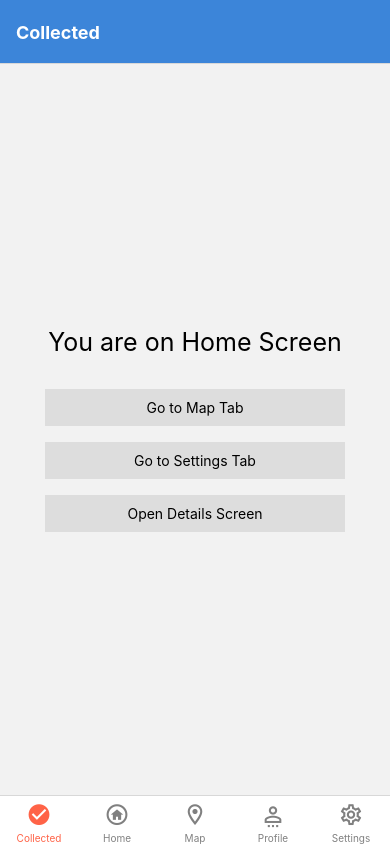
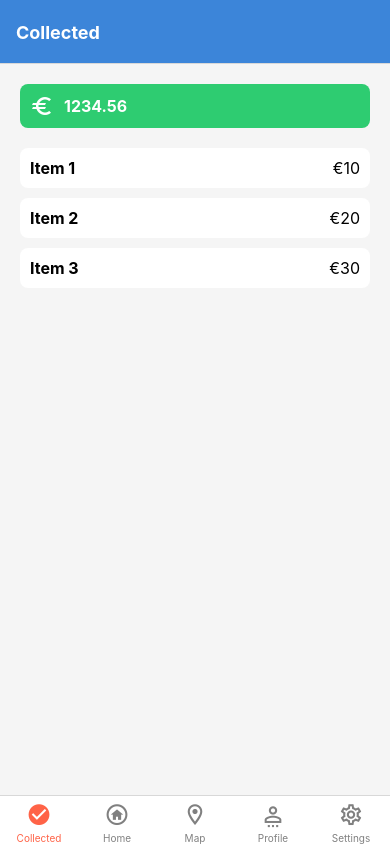
Before and after one commit to thomasmartini/CleanWave, a React Native app: screen /Collection in a window 390 px wide. Built offline with nearby package versions, Linux system fonts and the light colour scheme.

Commit message:
Update CollectionScreen.js

```diff
--- a/pages/CollectionScreen.js
+++ b/pages/CollectionScreen.js
@@ -1,68 +1,80 @@
-// React Native Bottom Navigation
-// https://aboutreact.com/react-native-bottom-navigation/
-import * as React from 'react';
-import {
-  TouchableOpacity,
-  StyleSheet,
-  View,
-  Text,
-  SafeAreaView
-} from 'react-native';
+import React from 'react';
+import { View, Text, StyleSheet } from 'react-native';
+import { MaterialIcons } from '@expo/vector-icons';
 
-const HomeScreen = ({ navigation }) => {
+const CollectedAmount = ({ amount }) => {
   return (
-    <SafeAreaView style={{ flex: 1 }}>
-      <View style={{ flex: 1, padding: 16 }}>
-        <View
-          style={{
-            flex: 1,
-            alignItems: 'center',
-            justifyContent: 'center',
-          }}>
-          <Text
-            style={{
-              fontSize: 25,
-              textAlign: 'center',
-              marginBottom: 16
-            }}>
-            You are on Home Screen
-          </Text>
-          <TouchableOpacity
-            style={styles.button}
-            onPress={
-              () => navigation.navigate(
-                'MapStack', { screen: 'Maps' }
-              )}>
-            <Text>Go to Map Tab</Text>
-          </TouchableOpacity>
-          <TouchableOpacity
-            style={styles.button}
-            onPress={
-              () => navigation.navigate(
-                'SettingsStack', { screen: 'Settings' }
-              )}>
-            <Text>Go to Settings Tab</Text>
-          </TouchableOpacity>
-          <TouchableOpacity
-            style={styles.button}
-            onPress={
-              () => navigation.navigate('Details')
-            }>
-            <Text>Open Details Screen</Text>
-          </TouchableOpacity>
-        </View>
-      </View>
-    </SafeAreaView>
+    <View style={styles.collectedAmountContainer}>
+      <MaterialIcons name="euro" size={24} color="#ffffff" />
+      <Text style={styles.collectedAmountText}>{amount}</Text>
+    </View>
   );
-}
+};
+
+const Item = ({ title, price }) => {
+  return (
+    <View style={styles.itemContainer}>
+      <Text style={styles.itemTitle}>{title}</Text>
+      <Text style={styles.itemPrice}>€{price}</Text>
+    </View>
+  );
+};
+
+const Page = () => {
+  const collectedAmount = 1234.56; // Replace with your actual collected amount
+  const items = [
+    { title: 'Item 1', price: 10 },
+    { title: 'Item 2', price: 20 },
+    { title: 'Item 3', price: 30 },
+    // Add more items as needed
+  ];
+
+  return (
+    <View style={styles.container}>
+      <CollectedAmount amount={collectedAmount} />
+      {items.map((item, index) => (
+        <Item key={index} title={item.title} price={item.price} />
+      ))}
+    </View>
+  );
+};
 
 const styles = StyleSheet.create({
-  button: {
+  container: {
+    flex: 1,
+    padding: 20,
+    backgroundColor: '#f5f5f5',
+  },
+  collectedAmountContainer: {
+    flexDirection: 'row',
     alignItems: 'center',
-    backgroundColor: '#DDDDDD',
+    backgroundColor: '#2ecc71',
     padding: 10,
-    width: 300,
-    marginTop: 16,
+    marginBottom: 20,
+    borderRadius: 8,
+  },
+  collectedAmountText: {
+    color: '#ffffff',
+    marginLeft: 10,
+    fontSize: 16,
+    fontWeight: 'bold',
+  },
+  itemContainer: {
+    flexDirection: 'row',
+    justifyContent: 'space-between',
+    alignItems: 'center',
+    backgroundColor: '#ffffff',
+    padding: 10,
+    marginBottom: 10,
+    borderRadius: 8,
+  },
+  itemTitle: {
+    fontSize: 16,
+    fontWeight: 'bold',
+  },
+  itemPrice: {
+    fontSize: 16,
   },
 });
-export default HomeScreen;
+
+export default Page;
```
